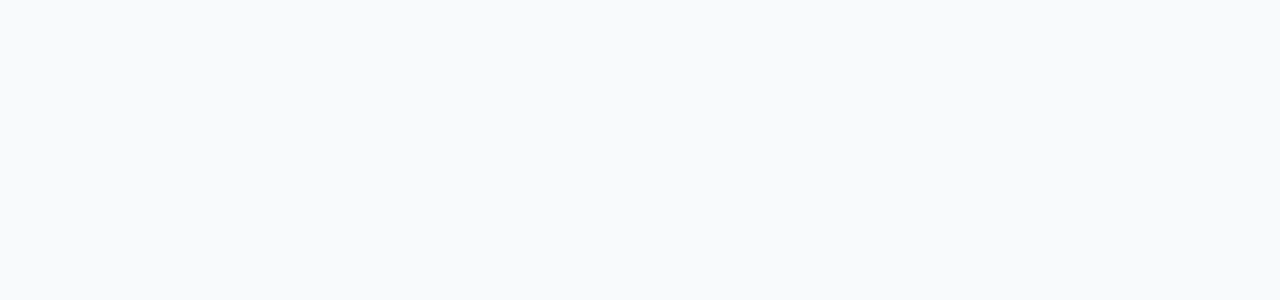
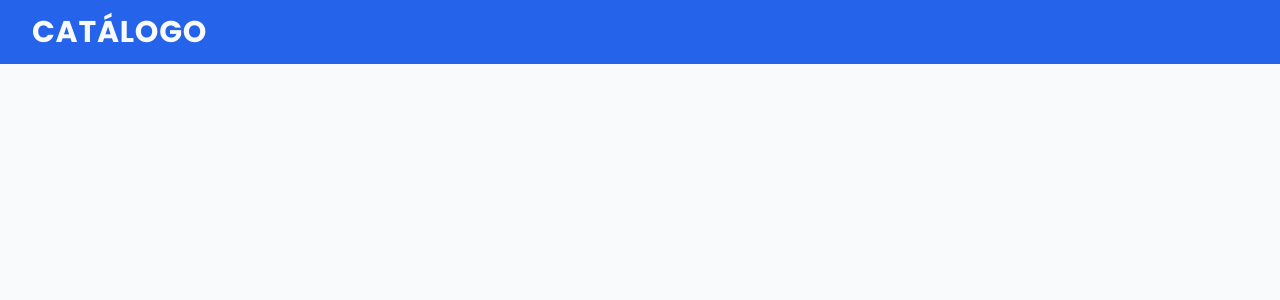
Before and after one commit to Calderon2307/Prueba_Tecnica-Fullstack, a Next.js app: page / in a window 1280 px wide. Shown: the top 300 px of the page. Built offline with nearby package versions, Linux system fonts and the light colour scheme.

Commit message:
FEAT: Add Header component :sparkles:

```diff
--- a/src/app/layout.tsx
+++ b/src/app/layout.tsx
@@ -1,6 +1,7 @@
 import type { Metadata } from "next";
 import { Inter, Poppins } from "next/font/google";
 import "@styles/globals.css";
+import { Header } from "@components/layout/Header";
 
 const inter = Inter({
   subsets: ["latin"],
@@ -18,7 +19,7 @@ const poppins = Poppins({
 export const metadata: Metadata = {
   title: {
     default: "Catalogo de Productos",
-    template: "%s | Catalogo de Productos"
+    template: "%s | Catalogo de Productos",
   },
   description:
     "Explora productos, consulta sus características y filtra el catálogo por nombre o categoría.",
@@ -31,7 +32,10 @@ export default function RootLayout({ children }: LayoutProps<"/">) {
       lang="en"
       className={`${inter.variable} ${poppins.variable} h-full antialiased`}
     >
-      <body className="min-h-screen bg-background font-body text-foreground antialiased">{children}</body>
+      <body className="min-h-screen bg-background font-body text-foreground antialiased">
+        <Header />
+        <main className={`flex-1`}>{children}</main>
+      </body>
     </html>
   );
 }
--- /dev/null
+++ b/src/components/layout/Header.tsx
@@ -0,0 +1,19 @@
+import Link from "next/link";
+
+export const Header = () => {
+  return (
+    <header className={`w-full bg-primary`}>
+      <div
+        className={`mx-auto flex min-h-16 w-full max-w-7xl items-center px-4 sm:px-6 lg:px-8`}
+      >
+        <Link
+          href={"/"}
+          aria-label={"Ir a la página principal"}
+          className={`rounded-sm font-heading text-2xl font-bold uppercase tracking-wide text-on-dark transition-opacity hover:opacity-90 focus-visible:outline-2 focus-visible:outline-offset-4 focus-visible:outline-on-dark sm:text-3xl`}
+        >
+          Catálogo
+        </Link>
+      </div>
+    </header>
+  );
+};
```
